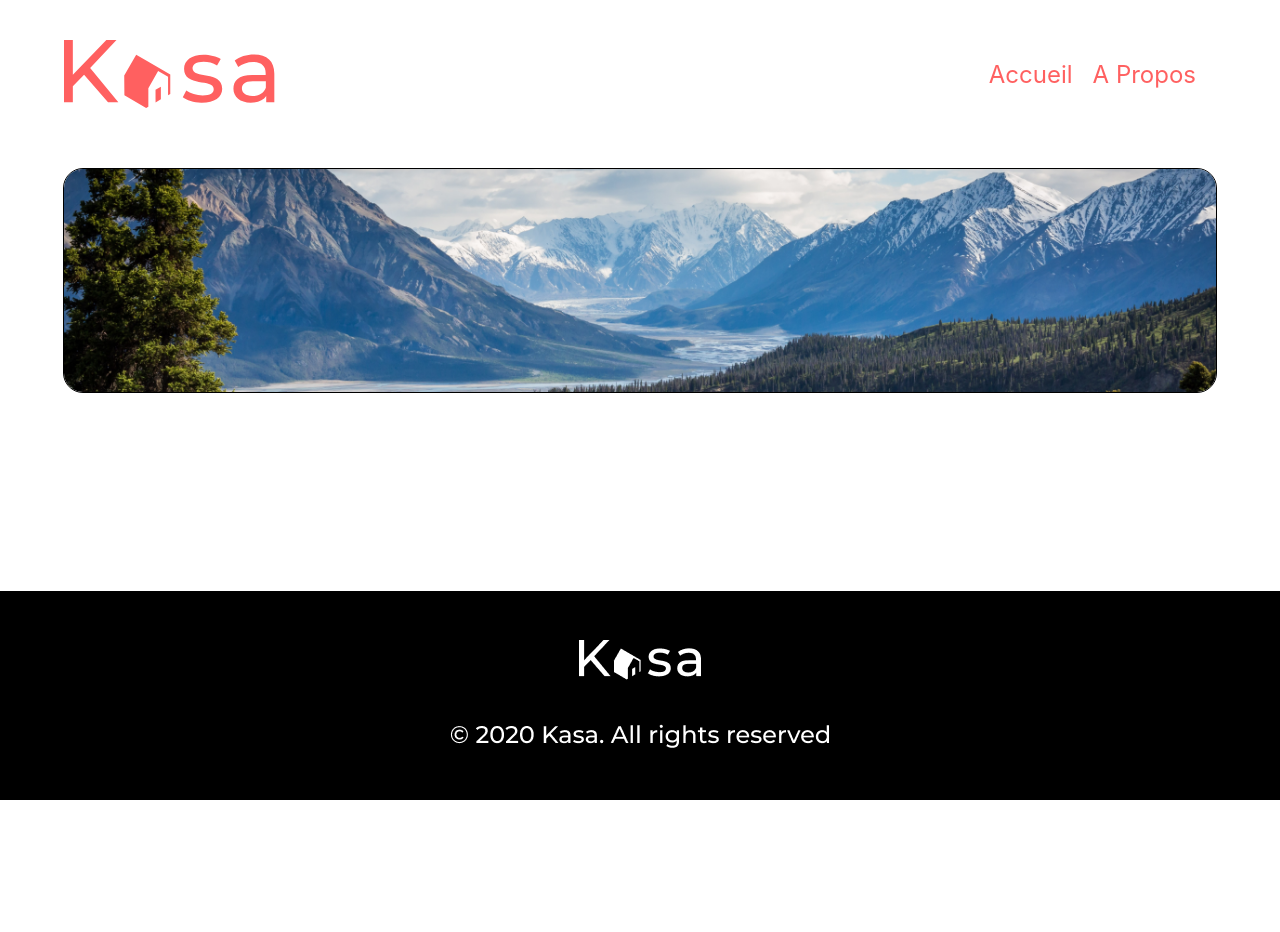
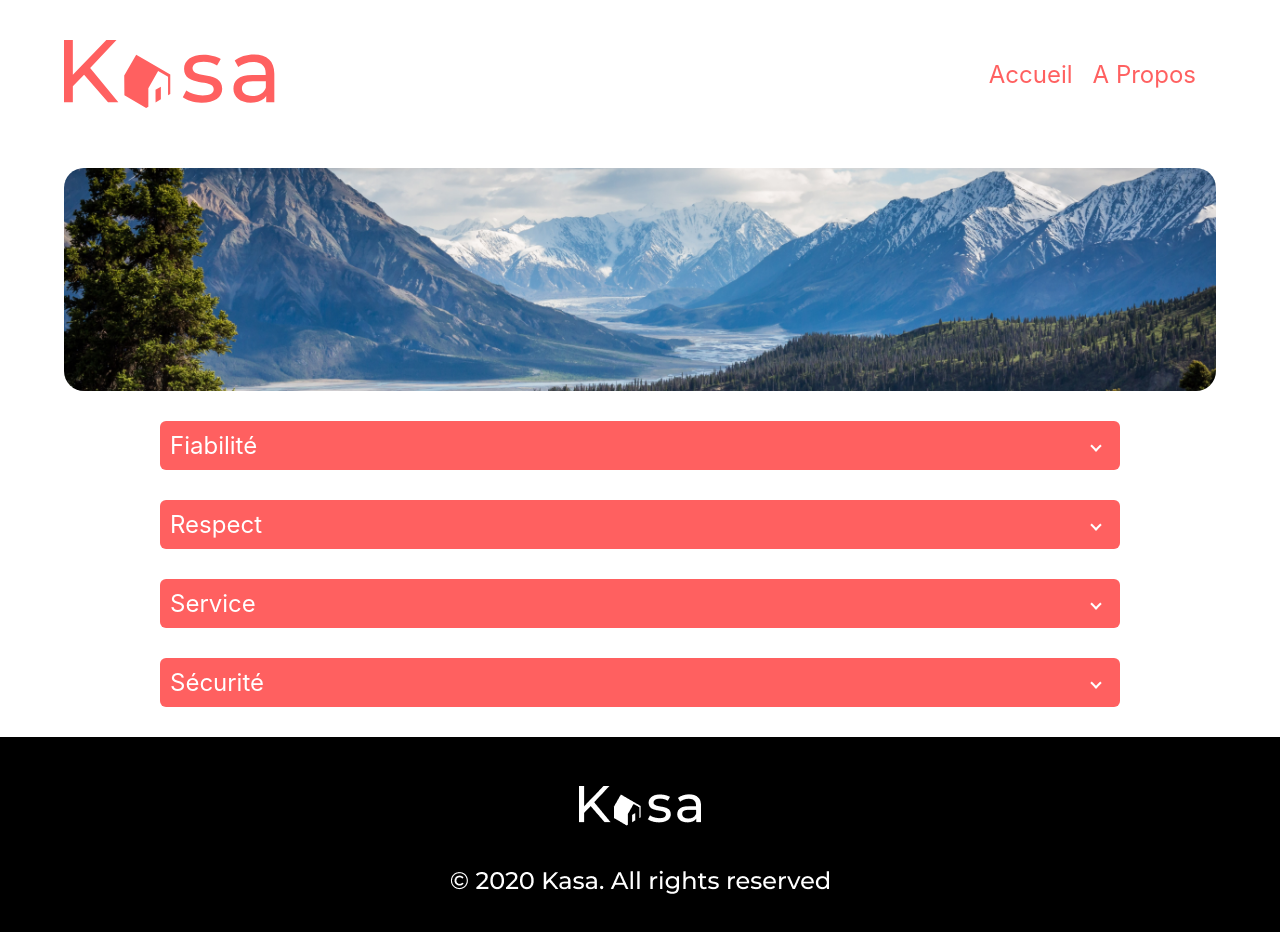
Before and after one commit to YoannPitance/P7_Kasa_PY, a React (Create React App) app: page /a-propos in a window 1280 px wide. Shown: the top 932 px of the page. Before the commit the page ends 800 px from the top, so only its background shows below. Built offline with nearby package versions, Linux system fonts and the light colour scheme.

Commit message:
7- page a propos + collapse ok

```diff
--- /dev/null
+++ b/src/components/Collapse.js
@@ -0,0 +1,22 @@
+import React, { useState } from "react";
+import "../styles/collapse.css";
+
+const Collapse = ({ title, children }) => {
+  const [isCollapsed, setIsCollapsed] = useState(true);
+
+  const toggleCollapse = () => {
+    setIsCollapsed(!isCollapsed);
+  };
+
+  return (
+    <div className="collapse-container">
+      <div className="collapse-header" onClick={toggleCollapse}>
+        <h3>{title}</h3>
+        <div className={`arrow ${isCollapsed ? "down" : "up"}`}></div>
+      </div>
+      {!isCollapsed && <div className="collapse-content">{children}</div>}
+    </div>
+  );
+};
+
+export default Collapse;
--- a/src/pages/APropos.js
+++ b/src/pages/APropos.js
@@ -1,5 +1,6 @@
 import React from "react";
 import Banner from "../components/Banner";
+import Collapse from "../components/Collapse";
 import "../styles/apropos.css";
 
 const APropos = () => {
@@ -7,6 +8,37 @@ const APropos = () => {
     <main>
       <section>
         <Banner imageUrl="/assets/aproposImage.png" />
+        <Collapse title="Fiabilité">
+          <p>
+            Les annonces postées sur Kasa garantissent une fiabilité totale. Les
+            photos sont conformes aux logements, et toutes les informations sont
+            régulièrement vérifiées par nos équipes.
+          </p>
+        </Collapse>
+        <Collapse title="Respect">
+          <p>
+            La bienveillance fait partie des valeurs fondatrices de Kasa. Tout
+            comportement discriminatoire ou de perturbation du voisinage
+            entraînera une exclusion de notre plateforme.
+          </p>
+        </Collapse>
+        <Collapse title="Service">
+          <p>
+            Nos équipes se tiennent à votre disposition pour vous fournir une
+            expérience parfaite. N'hésitez pas à nous contacter si vous avez la
+            moindre question.
+          </p>
+        </Collapse>
+        <Collapse title="Sécurité">
+          <p>
+            La sécurité est la priorité de Kasa. Aussi bien pour nos hôtes que
+            pour les voyageurs, chaque logement correspond aux critères de
+            sécurité établis par nos services. En laissant une note aussi bien à
+            l'hôte qu'au locataire, cela permet à nos équipes de vérifier que
+            les standards sont bien respectés. Nous organisons également des
+            ateliers sur la sécurité domestique pour nos hôtes.
+          </p>
+        </Collapse>
       </section>
     </main>
   );
--- a/src/styles/banner.css
+++ b/src/styles/banner.css
@@ -5,7 +5,6 @@ html{
 
 .Banner{
     position: relative;
-    border: 1px solid black;
     border-radius: 20px;
     text-align: center;
     width: 90%;
--- /dev/null
+++ b/src/styles/collapse.css
@@ -0,0 +1,50 @@
+.collapse-container {
+    width: 75%;
+    border: 0px solid;
+    border-radius: 6px;
+    margin: 30px auto;
+    overflow: hidden;
+  }
+
+  .collapse-header {
+    background-color: #ff6060;
+    cursor: pointer;
+    display: flex;
+    justify-content: space-between;
+    align-items: center;
+    padding: 10px;
+}
+
+.collapse-header:hover {
+    background-color: #a84040;
+}
+
+.collapse-header h3 {
+    margin: 0;
+    color: white;
+    font-weight: 400;
+    font-size: 24px;
+  }
+
+  .arrow {
+    border: solid white;
+    border-width: 0 2px 2px 0;
+    display: inline-block;
+    padding: 3px;
+    margin-right: 10px;
+    transform: rotate(45deg);
+    -webkit-transform: rotate(45deg);
+    transition: transform 0.3s ease;
+  }
+
+  .arrow.up {
+    transform: rotate(-135deg);
+    -webkit-transform: rotate(-135deg);
+  }
+
+  .collapse-content {
+    background-color: #f7f7f7;
+    padding: 10px;
+    color: #ff6060;
+    font-size: 24px;
+  }
--- a/src/styles/footer.css
+++ b/src/styles/footer.css
@@ -1,10 +1,9 @@
 footer{
     display: flex;
+    bottom: 0;
     flex-direction: column;
     justify-content: center;
     align-items: center;
-    position: absolute;
-    bottom: 0;
     width: 100%;
     height: 209px;
     margin: 0px auto;
```
